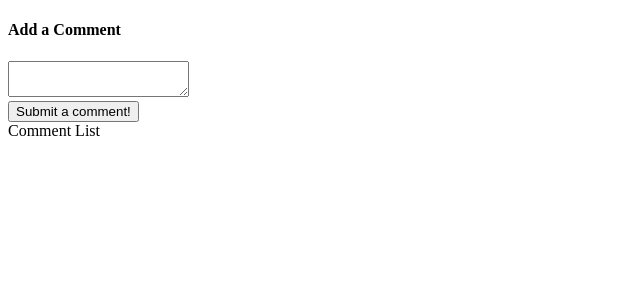
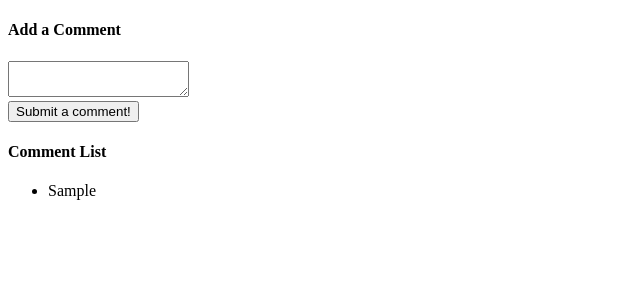
Before and after one commit to luizdotpro/Testing, a React (Create React App) app: page / in a window 1280 px wide. Both pictures are taken after typing "Sample" into the empty fields and a click on the button "Submit a comment!". Shown: the top 300 px of the page, without its empty margins (0-640 px from the left). Built offline with nearby package versions, Linux system fonts and the light colour scheme.

Commit message:
Comment list finished

```diff
--- a/src/components/CommentList.js
+++ b/src/components/CommentList.js
@@ -1,9 +1,28 @@
-import React from 'react'
 
-export default function CommentList() {
-  return (
-    <div>
-      Comment List
-    </div>
-  )
+import React, { Component } from 'react';
+import { connect } from 'react-redux';
+
+class CommentList extends Component {
+  renderComments() {
+    return this.props.comments.map(comment => {
+      return <li key={comment}>{comment}</li>;
+    });
+  }
+
+  render() {
+
+
+    return (
+      <div>
+        <h4>Comment List</h4>
+        <ul>{this.renderComments()}</ul>
+      </div>
+    );
+  }
 }
+
+function mapStateToProps(state) {
+  return { comments: state.comment };
+}
+
+export default connect(mapStateToProps)(CommentList);
```
Also changed, not shown: 1 other file (tests, documents, lock files or other folders).
